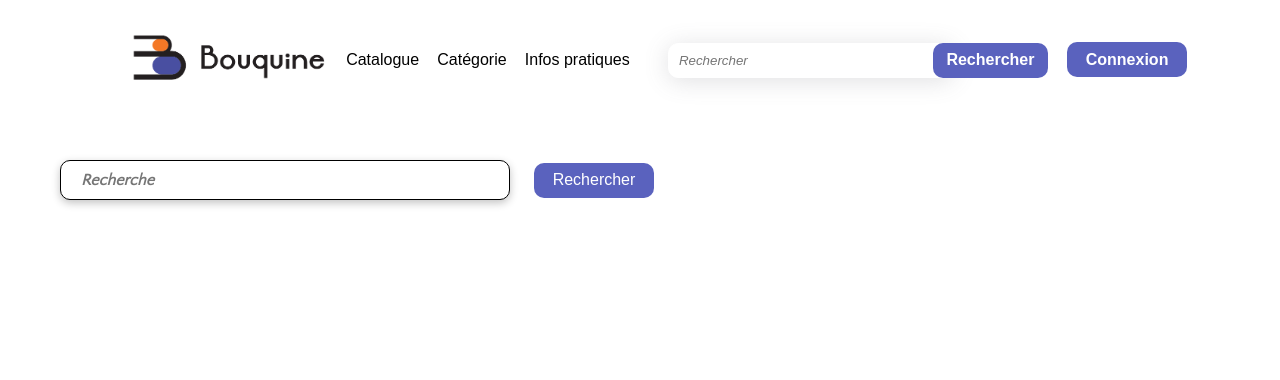
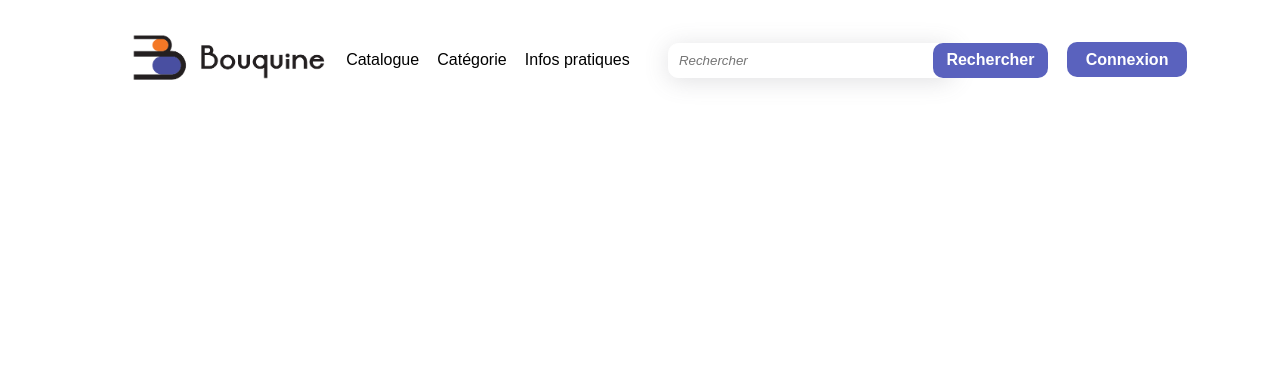
Before and after one commit to DayZmooN/Bouquine, a PHP site: page /front/recherche.php in a window 1280 px wide. Shown: the top 380 px of the page. Run offline with PHP 8.4, Linux system fonts and the light colour scheme; data that the repository does not hold is empty; some libraries are stand-ins or nearby versions.

Commit message:
update de recherche.php

```diff
--- a/front/parcourir.php
+++ b/front/parcourir.php
@@ -16,7 +16,6 @@ $result = $query->fetchAll(PDO::FETCH_ASSOC);
     <section id="catalogue">
         <div class="catal">
             <div class="formul-s">
-            </div>
                 <div class="books">
                     <div class="container-books">
                         <?php if ($result) {
--- a/front/recherche.php
+++ b/front/recherche.php
@@ -16,13 +16,7 @@ if (isset($_GET['search'])) {
 <body>
     <section id="catalogue">
         <div class="catal">
-            <div class="formul-s">
-                <form action="./search.php" method="get">
-                    <label for="search-book">Recherche</label>
-                    <input type="text" id="search-book" name="search" placeholder="Recherche">
-                    <button id="btn-search" type="submit">Rechercher</button>
-                </form>
-            </div>
+
             <div class="books">
                 <div class="container-books">
                     <?php if (isset($result) && $result) {
```
Lines whose indentation alone changed are shown as unchanged.
